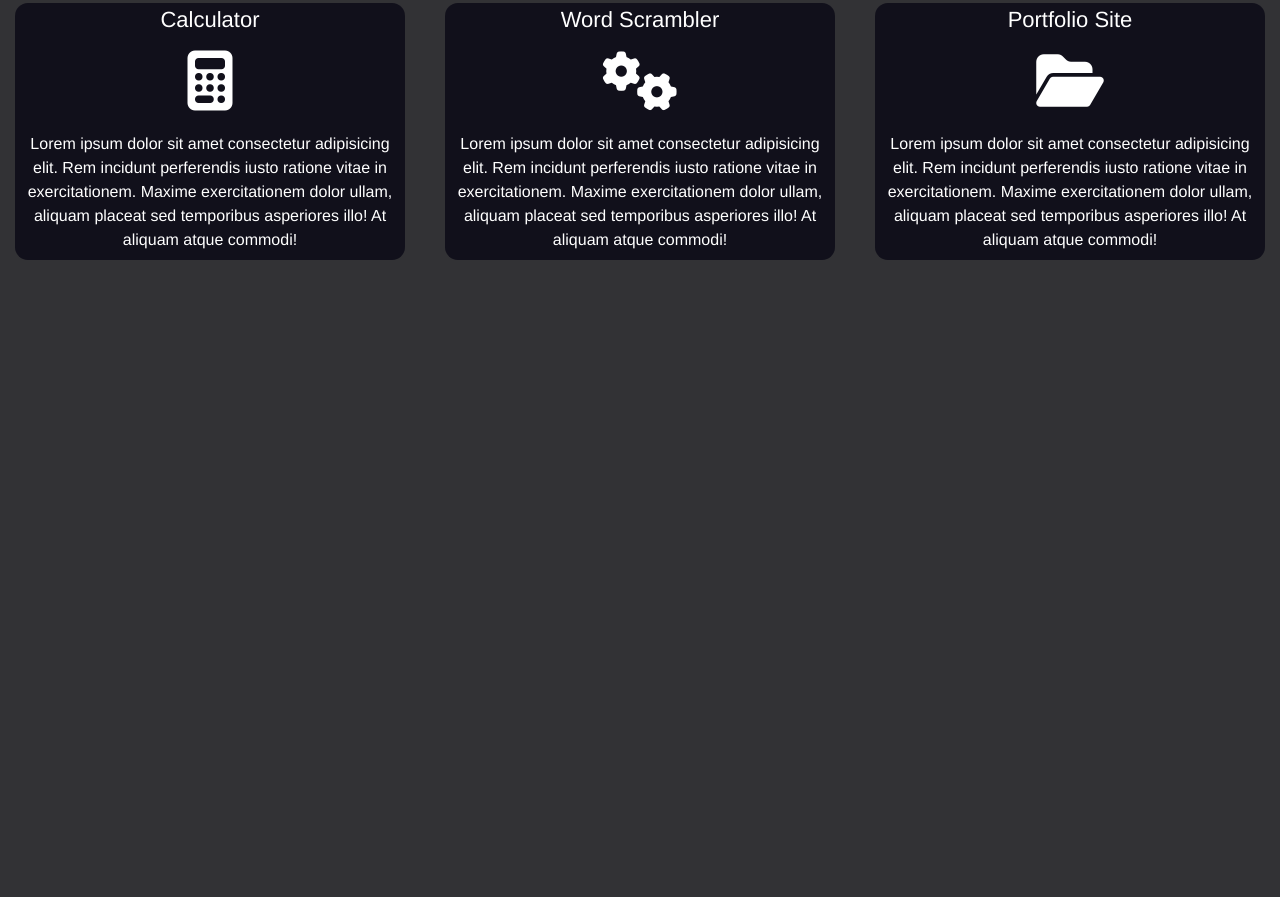
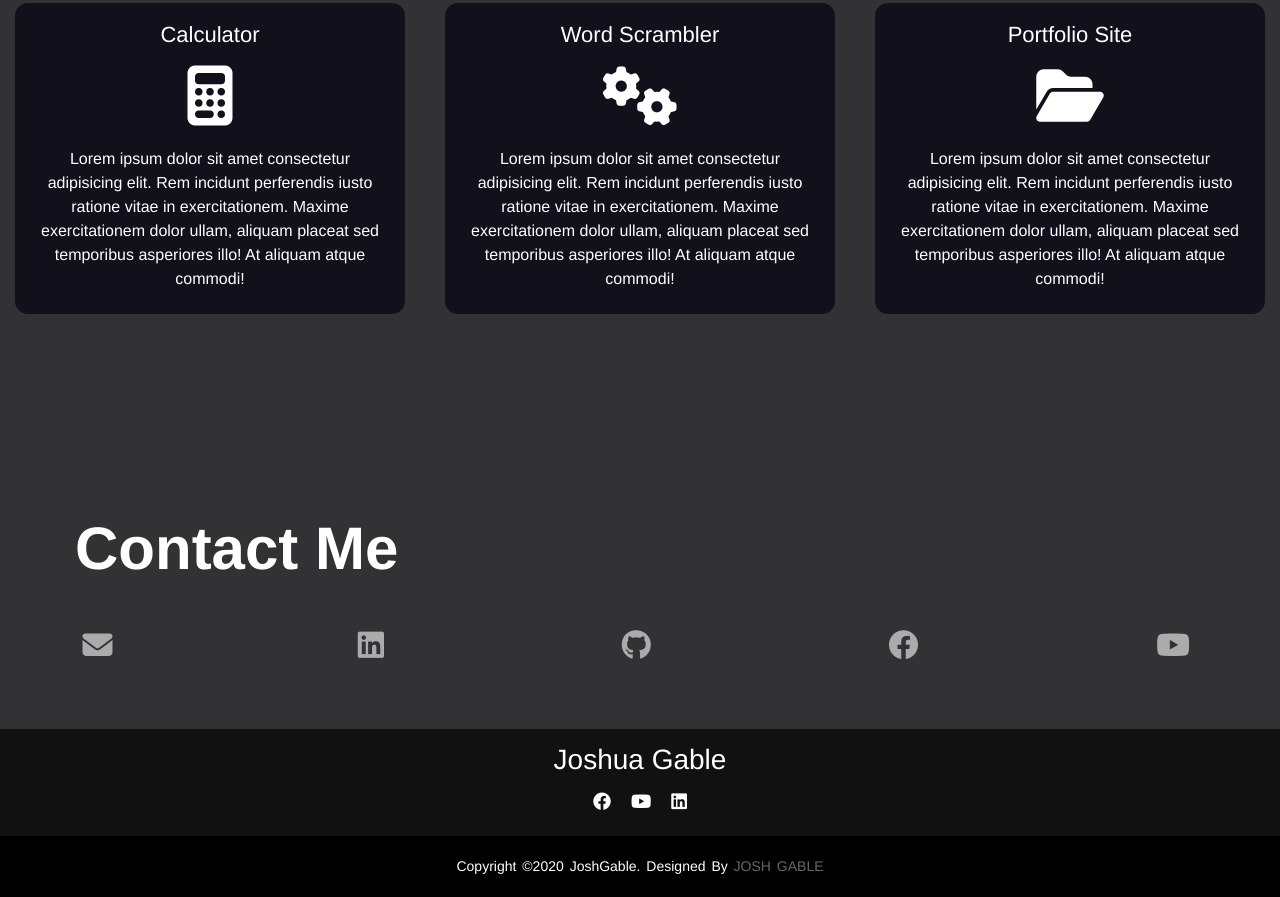
Before and after one commit to jgable01/jgable01.github.io, a plain HTML site: page index.html in a window 1280 px wide. Shown: the part 1126-2023 px from the top of the page. Before the commit the page ends 1456 px from the top, so only its background shows below. Drawn offline with Linux system fonts and the light colour scheme.

Commit message:
Footer & contact updates

```diff
--- a/assets/style/index.css
+++ b/assets/style/index.css
@@ -18,6 +18,9 @@ h2 {
 
 body {
   background-color: var(--app-bg-dark);
+  min-height: 100vh;
+  display: flex;
+  flex-direction: column;
 }
 
 .container {
@@ -195,6 +198,7 @@ header {
 }
 
 .project1, .project2, .project3 {
+  padding: 15px;
   border-radius: 13px;
   background-color: #11101b;
   position: relative;
@@ -230,3 +234,137 @@ header {
   transform: scale(1.1);
   background-color: rgba(255, 255, 255, 0.05);
 }
+
+/* - - - - - - - - - - - - - - - - - - - - - - - */
+/* Contact                                       */
+/* - - - - - - - - - - - - - - - - - - - - - - - */
+
+.title-contact {
+  color: #fff;
+  font-size: 60px;
+  font-weight: 600;
+}
+
+.contact {
+  flex-basis: 100%;
+  padding: 60px;
+}
+
+.contact p {
+  color: #fff;
+  font-size: 17px;
+}
+
+.contact p i {
+  color: #ababab;
+  margin-right: 13px;
+  font-size: 25px;
+  text-align: start;
+  width: max-content;
+  transition: transform 0.33s;
+}
+
+.socials {
+  margin-top: 30px;
+  display: flex;
+  justify-content: space-between;
+}
+
+.socials a, .fa-envelope {
+  font-size: 30px;
+  margin-right: 15px;
+  color: #ababab;
+  justify-content: space-between;
+  transition: transform 0.33s;
+}
+
+.fa-envelope {
+  padding: 0;
+}
+
+.socials a:hover, .contact p i:hover {
+  transform: translateY(-4px);
+  color: rgba(255, 255, 255, 0.77);
+}
+
+
+/* - - - - - - - - - - - - - - - - - - - - - - - */
+/* Footer                                        */
+/* - - - - - - - - - - - - - - - - - - - - - - - */
+
+footer {
+  background: #111;
+  height: auto;
+  width: 100%;
+  padding-top: 15px;
+  color: #fff;
+  margin-top: auto;
+}
+
+.footer-content {
+  display: flex;
+  align-items: center;
+  justify-content: center;
+  flex-direction: column;
+  text-align: center;
+}
+
+.footer-content h3 {
+  font-size: 28px;
+  font-weight: 400;
+  text-transform: capitalize;
+  line-height: 32px;
+}
+
+.footer-content p {
+  max-width: 500px;
+  margin: 10px auto;
+  line-height: 28px;
+  font-size: 14px;
+}
+
+.footer-socials {
+  list-style: none;
+  display: flex;
+  align-items: center;
+  justify-content: center;
+  margin: 16px 0 20px 0;
+}
+
+.footer-socials li {
+  margin: 0 10px;
+}
+
+.footer-socials a {
+  text-decoration: none;
+  color: #fff;
+}
+
+.footer-socials a i {
+  font-size: 18px;
+  transition: color .4s ease;
+
+}
+
+.footer-socials a:hover i {
+  color: #e9e3e3
+}
+
+.footer-bottom {
+  background: #000;
+  width: 100%;
+  padding: 20px 0;
+  text-align: center;
+}
+
+.footer-bottom p {
+  font-size: 14px;
+  word-spacing: 2px;
+  text-transform: capitalize;
+}
+
+.footer-bottom span {
+  text-transform: uppercase;
+  opacity: .4;
+  font-weight: 200;
+}
--- a/index.html
+++ b/index.html
@@ -11,8 +11,7 @@
   <title>Assignment 5 | JavaScript Basics</title>
   <link rel="shortcut icon" href="./assets/NOFRILLS.png?v=2" type="image/x-icon">
   <link rel="stylesheet" href="./assets/style/index.css">
-  <link rel="stylesheet"
-  href="https://cdnjs.cloudflare.com/ajax/libs/font-awesome/6.2.1/css/all.min.css">
+  <link rel="stylesheet" href="https://cdnjs.cloudflare.com/ajax/libs/font-awesome/6.2.1/css/all.min.css">
   <script src="./assets/scripts/index.js" defer></script>
 </head>
 
@@ -105,6 +104,44 @@
       </div>
     </div>
     <!--End of Projects-->
+    <!--Contact Me-->
+    <div class="container">
+      <div class="row">
+        <div class="contact">
+          <h2 class="title-contact">Contact Me</h2>
+          <div class="socials">
+            <a href="mailto:josh@gable.tech">
+              <i class="fa-solid fa-envelope"></i></a>
+            <a href="https://www.linkedin.com/in/joshuagable/">
+              <i class="fab fa-linkedin"></i></a>
+            <a href="https://github.com/jgable01">
+              <i class="fab fa-github"></i></a>
+            <a href="https://www.facebook.com/profile.php?id=100009848858597">
+              <i class="fab fa-facebook"></i></a>
+            <a href="https://www.youtube.com/channel/UCqiqgo_eAStOSGe82kcCpcQ">
+              <i class="fab fa-youtube"></i></a>
+          </div>
+        </div>
+      </div>
+    </div>
+    <!--End of Contact Me-->
+    <!--Footer-->
+    <footer>
+      <div class="footer-content">
+        <h3>Joshua Gable</h3>
+        <ul class="footer-socials">
+          <li><a href="https://www.facebook.com/profile.php?id=100009848858597"><i class="fa-brands fa-facebook"></i></a>
+          </li>
+          <li><a href="https://www.youtube.com/channel/UCqiqgo_eAStOSGe82kcCpcQ"><i class="fa-brands fa-youtube"></i></a>
+          </li>
+          <li><a href="https://www.linkedin.com/in/josh-gable-19013320a"><i class="fa-brands fa-linkedin"></i></a></li>
+        </ul>
+      </div>
+      <div class="footer-bottom">
+        <p>copyright &copy;2020 JoshGable. designed by <span>Josh Gable</span></p>
+      </div>
+    </footer>
+    <!--End of Footer-->
   </main>
 </body>
 
```
